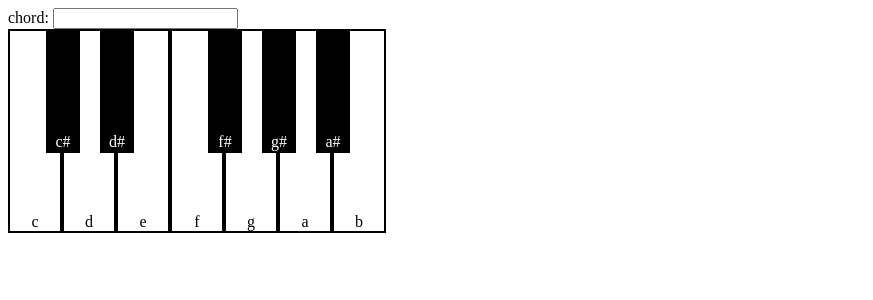
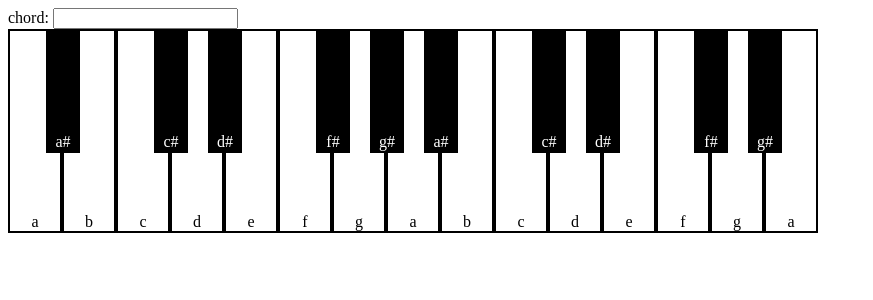
Before and after one commit to edwardsCam/chord-display, a React app: page / in a window 1280 px wide. Shown: the top 300 px of the page, without its empty margins (0-873 px from the left). Built offline with nearby package versions, Linux system fonts and the light colour scheme.

Commit message:
separate notes by octave

```diff
--- a/src/components/key.tsx
+++ b/src/components/key.tsx
@@ -7,7 +7,7 @@ export type CommonProps = {
   highlighted?: boolean
   showNote?: boolean
   octave: number
-  note: Tone
+  tone: Tone
 }
 
 type Props = CommonProps & {
@@ -31,7 +31,7 @@ const BlackWrapper = styled.div`
 
 const Key: React.FC<Props> = ({
   highlighted,
-  note,
+  tone,
   white,
   showNote = true,
 }: Props) => {
@@ -41,7 +41,7 @@ const Key: React.FC<Props> = ({
   }
 
   const getContent = () => {
-    const parsedNote = prettyPrint(note)
+    const parsedNote = prettyPrint(tone)
     if (white) {
       const WhiteKey = styled.span`
         ${baseKey};
--- a/src/components/octave.tsx
+++ b/src/components/octave.tsx
@@ -16,7 +16,7 @@ const Octave: React.FC<Props> = ({
 }: Props) => {
   const commonProps = (note: Note) => ({
     octave,
-    note,
+    tone: note,
     highlighted: notes.some((n) => areSameNote(note, n)),
   })
 
@@ -128,17 +128,20 @@ const Octave: React.FC<Props> = ({
     return <Key white {...commonProps(note)} />
   }
 
-  const renderHighC = () => {
+  const renderHighA = () => {
     const note: Note = {
-      natural: 2,
+      natural: 0,
       accidental: 0,
-      octave,
+      octave: octave + 1,
     }
     return <Key white {...commonProps(note)} />
   }
 
   return (
     <>
+      {renderA()}
+      {renderASharp()}
+      {renderB()}
       {renderC()}
       {renderCSharp()}
       {renderD()}
@@ -148,10 +151,7 @@ const Octave: React.FC<Props> = ({
       {renderFSharp()}
       {renderG()}
       {renderGSharp()}
-      {renderA()}
-      {renderASharp()}
-      {renderB()}
-      {complete && renderHighC()}
+      {complete && renderHighA()}
     </>
   )
 }
--- a/src/components/piano.tsx
+++ b/src/components/piano.tsx
@@ -20,6 +20,7 @@ const Piano: React.FC<Props> = ({}: Props) => {
       </label>
       <PianoWrapper>
         <Octave base={0} notes={chord} />
+        <Octave base={1} notes={chord} complete />
       </PianoWrapper>
     </div>
   )
--- a/src/util/are-same-note.ts
+++ b/src/util/are-same-note.ts
@@ -1,8 +1,7 @@
 import { Note } from 'types/note'
-import getNoteValue from './get-note-value'
+import areSameTone from './are-same-tone'
 
-const areSameNote = (note1: Note, note2: Note): boolean => {
-  return getNoteValue(note1) === getNoteValue(note2)
-}
+const areSameNote = (note1: Note, note2: Note): boolean =>
+  areSameTone(note1, note2) && note1.octave === note2.octave
 
 export default areSameNote
--- /dev/null
+++ b/src/util/are-same-tone.ts
@@ -0,0 +1,7 @@
+import { Tone } from 'types/note'
+import getToneValue from './get-tone-value'
+
+const areSameTone = (tone1: Tone, tone2: Tone): boolean =>
+  getToneValue(tone1) === getToneValue(tone2)
+
+export default areSameTone
--- a/src/util/get-note-value.ts
+++ b/src/util/get-tone-value.ts
@@ -8,15 +8,15 @@ const _memo: {
   }
 } = {}
 
-const getMemo = (note: Tone): number | null => {
-  if (_memo[note.natural] && _memo[note.natural][note.accidental]) {
-    return _memo[note.natural][note.accidental]
+const getMemo = (tone: Tone): number | null => {
+  if (_memo[tone.natural] && _memo[tone.natural][tone.accidental]) {
+    return _memo[tone.natural][tone.accidental]
   }
   return null
 }
 
-const getNoteValue = (_note: Note): number => {
-  const note = normalizeNote(_note)
+const getToneValue = (tone: Tone): number => {
+  const note = normalizeNote(tone)
 
   const memoized = getMemo(note)
   if (memoized != null) {
@@ -40,4 +40,4 @@ const getNoteValue = (_note: Note): number => {
   return result
 }
 
-export default getNoteValue
+export default getToneValue
--- a/src/util/normalize-note.ts
+++ b/src/util/normalize-note.ts
@@ -1,26 +1,26 @@
 import { Note, Tone } from 'types/note'
 import { increment, decrement } from './increment'
 
-const normalizeNote = (note: Tone): Tone => {
-  if (note.accidental === 0) return note
+const normalizeNote = (tone: Tone): Tone => {
+  if (tone.accidental === 0) return tone
 
-  if (note.accidental === 1) {
-    if ([1, 4].includes(note.natural)) {
+  if (tone.accidental === 1) {
+    if ([1, 4].includes(tone.natural)) {
       return {
-        natural: note.natural + 1,
+        natural: tone.natural + 1,
         accidental: 0,
       }
     }
-    return note
+    return tone
   }
 
   const pureNatural: Note = {
-    natural: note.natural,
+    natural: tone.natural,
     accidental: 0,
     octave: 0,
   }
-  if (note.accidental < 0) {
-    const decremented = decrement(pureNatural, Math.abs(note.accidental))
+  if (tone.accidental < 0) {
+    const decremented = decrement(pureNatural, Math.abs(tone.accidental))
     if (decremented.accidental < 0) {
       if ([0, 1, 3, 4, 6].includes(decremented.natural)) {
         let natural = decremented.natural - 1
@@ -35,7 +35,7 @@ const normalizeNote = (note: Tone): Tone => {
     }
     return decremented
   } else {
-    return increment(pureNatural, note.accidental)
+    return increment(pureNatural, tone.accidental)
   }
 }
 
--- a/src/util/pretty-print.ts
+++ b/src/util/pretty-print.ts
@@ -1,14 +1,14 @@
 import { Natural } from '../types/natural'
 import { Tone } from '../types/note'
 
-const prettyPrint = (note: Tone): string => {
+const prettyPrint = (tone: Tone): string => {
   let accidental = ''
-  if (note.accidental === 1) {
+  if (tone.accidental === 1) {
     accidental = '#'
-  } else if (note.accidental === -1) {
+  } else if (tone.accidental === -1) {
     accidental = '(b)'
   }
-  return Natural[note.natural] + accidental + ' '
+  return Natural[tone.natural] + accidental + ' '
 }
 
 export default prettyPrint
```
Also changed, not shown: 1 other file (tests, documents, lock files or other folders).
